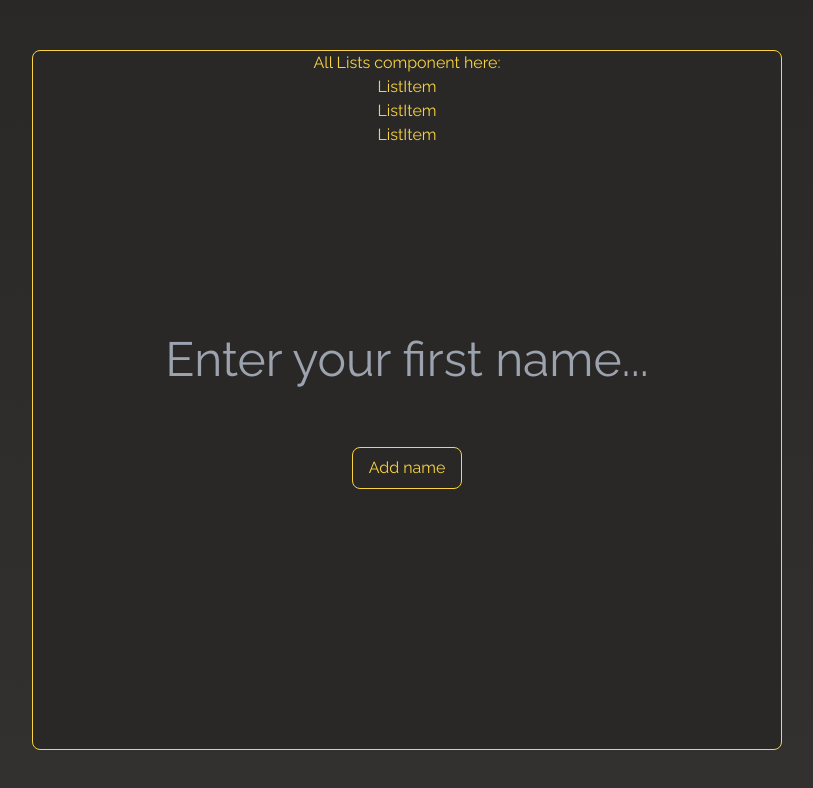
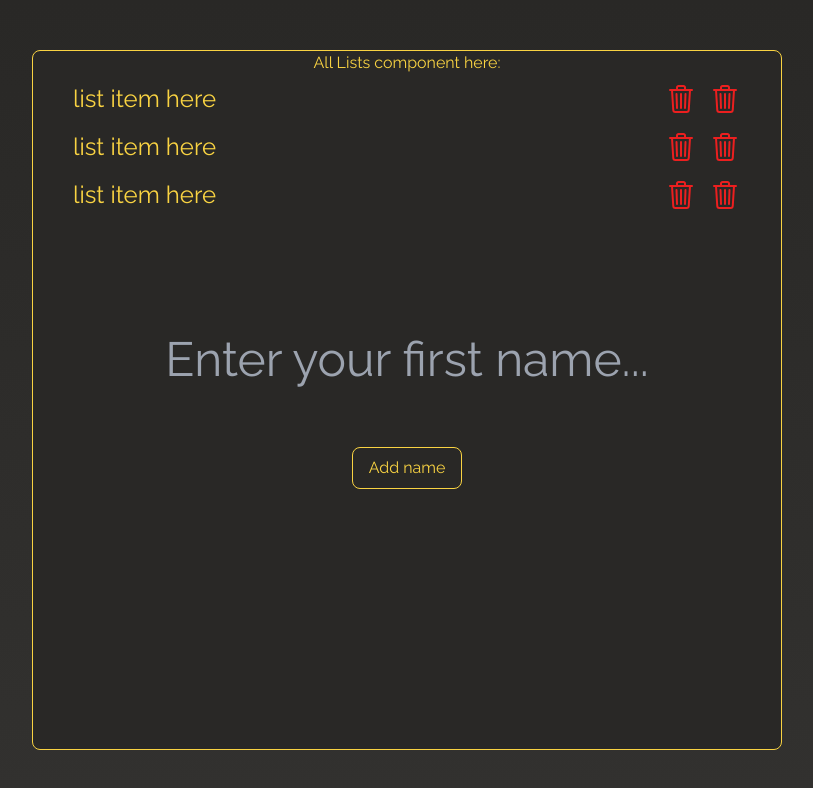
Before and after one commit to Stewie154/Redux-To-Do-List, a React (Create React App) app: page / in a window 1280 px wide. Shown: the top 788 px of the page, without its empty margins (233-1046 px from the left). Built offline with nearby package versions, Linux system fonts and the light colour scheme.

Commit message:
rendered ListItem content

```diff
--- a/src/components/all-lists/AllLists.js
+++ b/src/components/all-lists/AllLists.js
@@ -4,9 +4,9 @@ import ListItem from '../list-item/ListItem'
 const AllLists = () => {
 	return (
 		<div>All Lists component here:
-			<ListItem />
-			<ListItem />
-			<ListItem />
+			<ListItem title="list item here" id={1}/>
+			<ListItem title="list item here" id={2}/>
+			<ListItem title="list item here" id={3}/>
 		</div>
 	)
 }
--- a/src/components/list-item/ListItem.js
+++ b/src/components/list-item/ListItem.js
@@ -1,8 +1,30 @@
 import React from 'react'
+import Fade from 'react-reveal/Fade';
 
-const ListItem = () => {
+
+const ListItem = ({ title, id }) => {
 	return (
-		<div>ListItem</div>
+		<Fade top duration={500}>
+			<div className="flex justify-between items-center py-2">
+				<p className={`text-lg text-left max-w-[70%] sm:max-w-full md:text-2xl 'hover:opacity-80 cursor-pointer`} onClick={() => console.log(title)}>
+					{title}
+				</p>
+				<div className="flex">
+					<img
+						src="/images/icons/trash-outline.svg"
+						alt="check icon"
+						className="w-6 md:w-8 cursor-pointer mr-3 transition-all duration-150 ease-out hover:ease-in hover:w-8 md:hover:w-10 hover:opacity-70"
+						onClick={() => console.log(id)}
+					/>
+					<img
+						src="/images/icons/trash-outline.svg"
+						alt="trash icon"
+						className="w-6 md:w-8 cursor-pointer transition-all duration-150 ease-out hover:ease-in hover:w-8 md:hover:w-10 hover:opacity-70"
+						onClick={() => console.log(id)}
+					/>
+				</div>
+			</div>
+		</Fade>
 	)
 }
 
```
